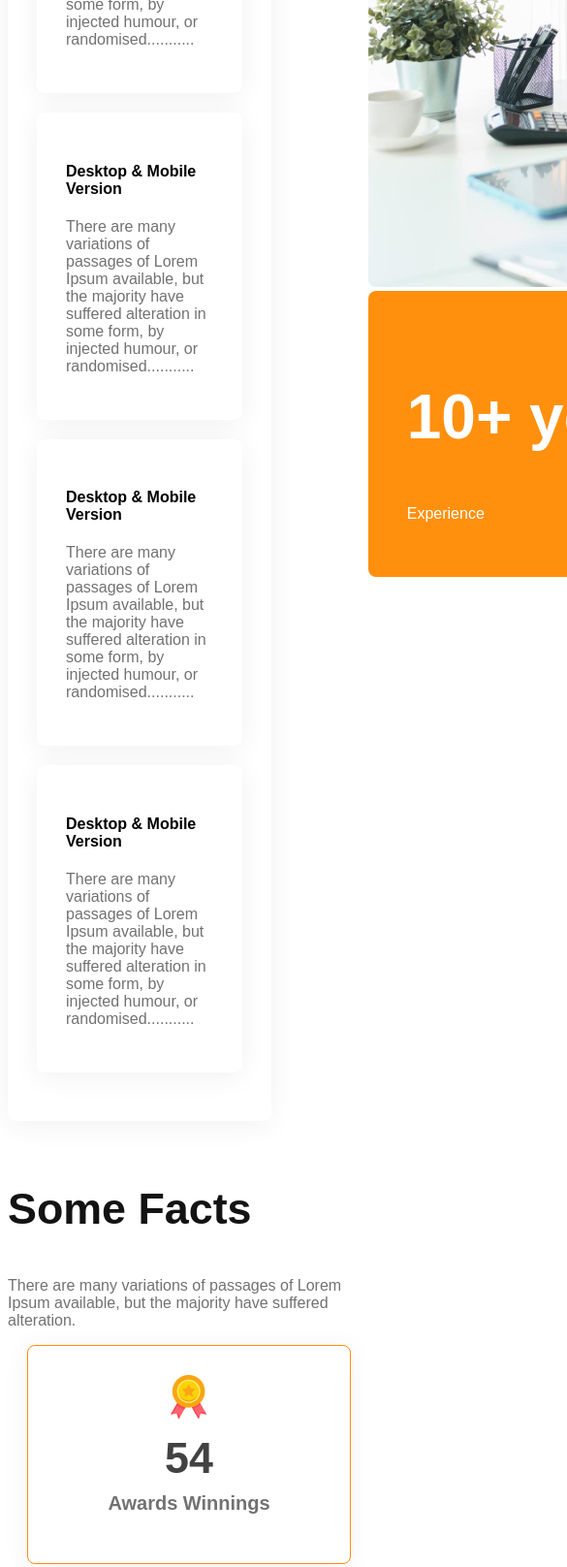
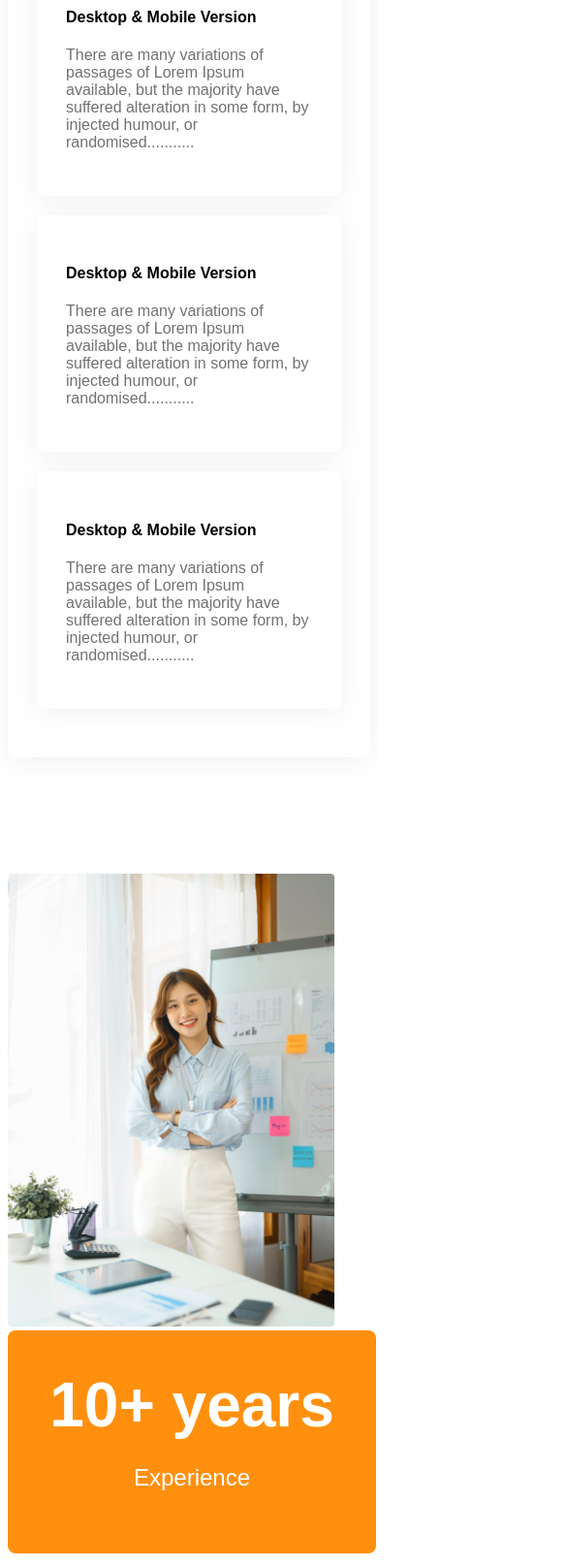
Before and after one commit to giash459/g3-architects-website, a plain HTML site: page index.html in a window 390 px wide. Shown: the part 3592-5208 px from the top of the page at 97% size, 585 px wide, since content can reach past the window. Drawn offline with Linux system fonts and the light colour scheme.

Commit message:
make the features section responsive

```diff
--- a/styles/architect.css
+++ b/styles/architect.css
@@ -129,16 +129,29 @@ main{
     box-shadow: 0px 4px 30px 0px rgba(0, 0, 0, 0.06);
 }
 
+.features-img img{
+    height: 90%;
+    margin-left: 90px;
+}
+
 .ten-years-badge{
     border-radius: 8px;
     background: #FF900E;
     color: #FFF;
     width: 342px;
     padding: 40px;
+    text-align: center;
+    position: relative;
+    bottom: 100px;
 }
 
 .ten-years-badge h2{
     font-size: 4rem;
+    margin: 0;
+}
+
+.ten-years-badge p{
+    font-size: 1.5rem;
 }
 
 /* facts section */
@@ -189,11 +202,23 @@ main{
     }
     nav,
     .teams-container,
+    .features,
     .facts-card-container,
     .sponsors-img-container
     {
         flex-direction: column;
     }
+
+    .features-img img{
+        width: 90%;
+        margin-left: 0;
+    }
+
+    .ten-years-badge{
+        position: static;
+        max-width: 300px;
+    }
+
     .teams-img-container{
         grid-template-columns: 1fr;
     }
@@ -211,6 +236,7 @@ main{
         padding: 50px;
     }
     nav,
+    .features,
     .teams-container,
     .sponsors-img-container
      {
```
